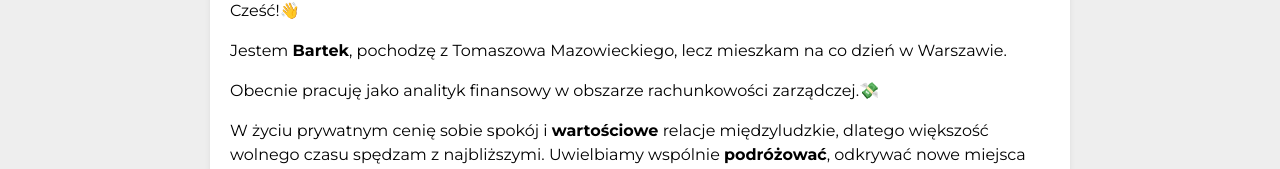
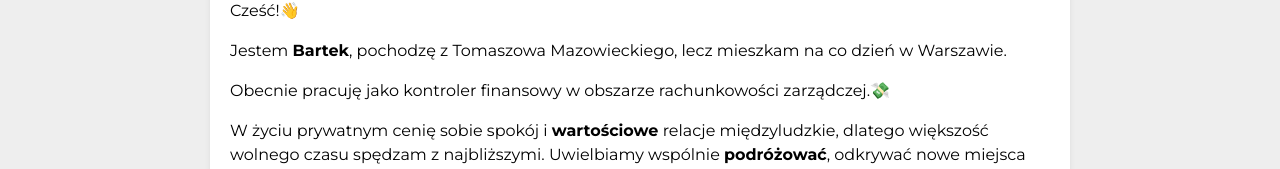
Before and after one commit to bartekdbc/to-do-list-react, a React (Create React App) app: page /#/autor in a window 1280 px wide. Shown: the part 267-436 px from the top of the page. Built offline with nearby package versions, Linux system fonts and the light colour scheme.

Commit message:
AuthorPage updated

```diff
--- a/src/features/author/AuthorPage/index.js
+++ b/src/features/author/AuthorPage/index.js
@@ -17,7 +17,7 @@ function AuthorPage() {
               mieszkam na co dzień w Warszawie.
             </Paragraph>
             <Paragraph>
-              Obecnie pracuję jako analityk finansowy w obszarze rachunkowości
+              Obecnie pracuję jako kontroler finansowy w obszarze rachunkowości
               zarządczej.💸
             </Paragraph>
             <Paragraph>
```
